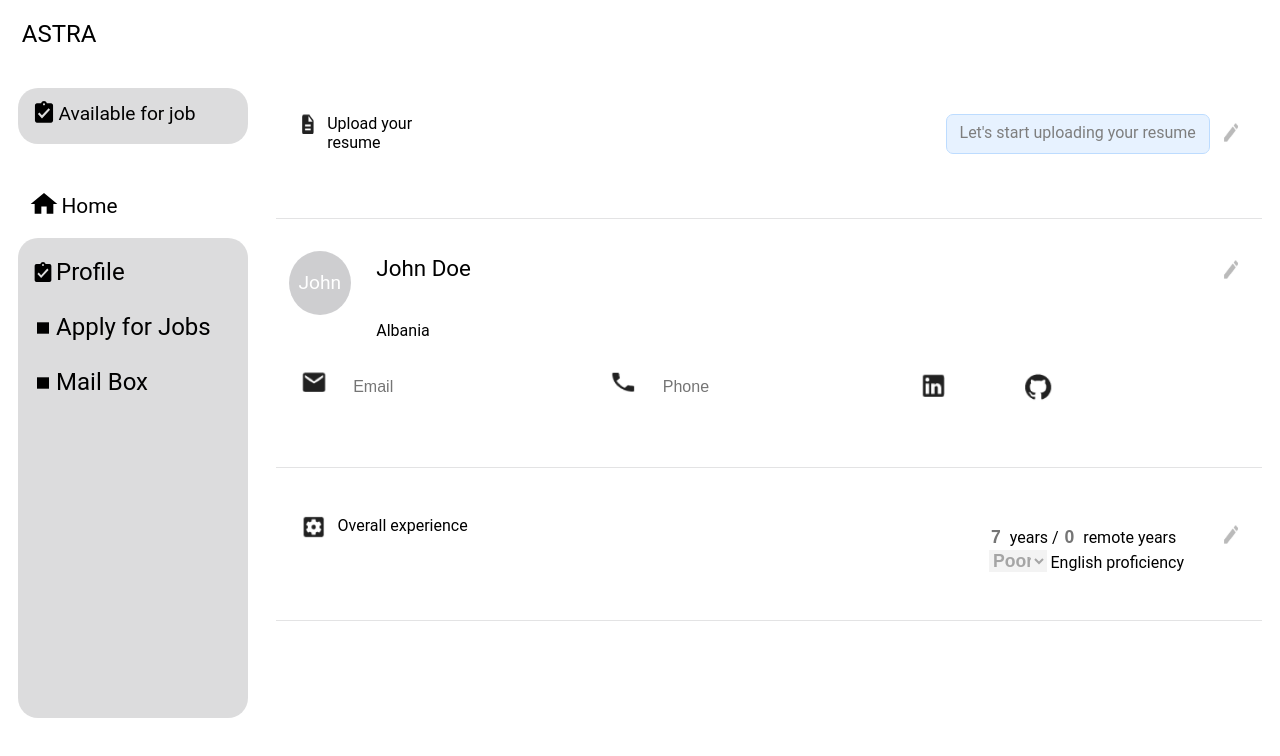
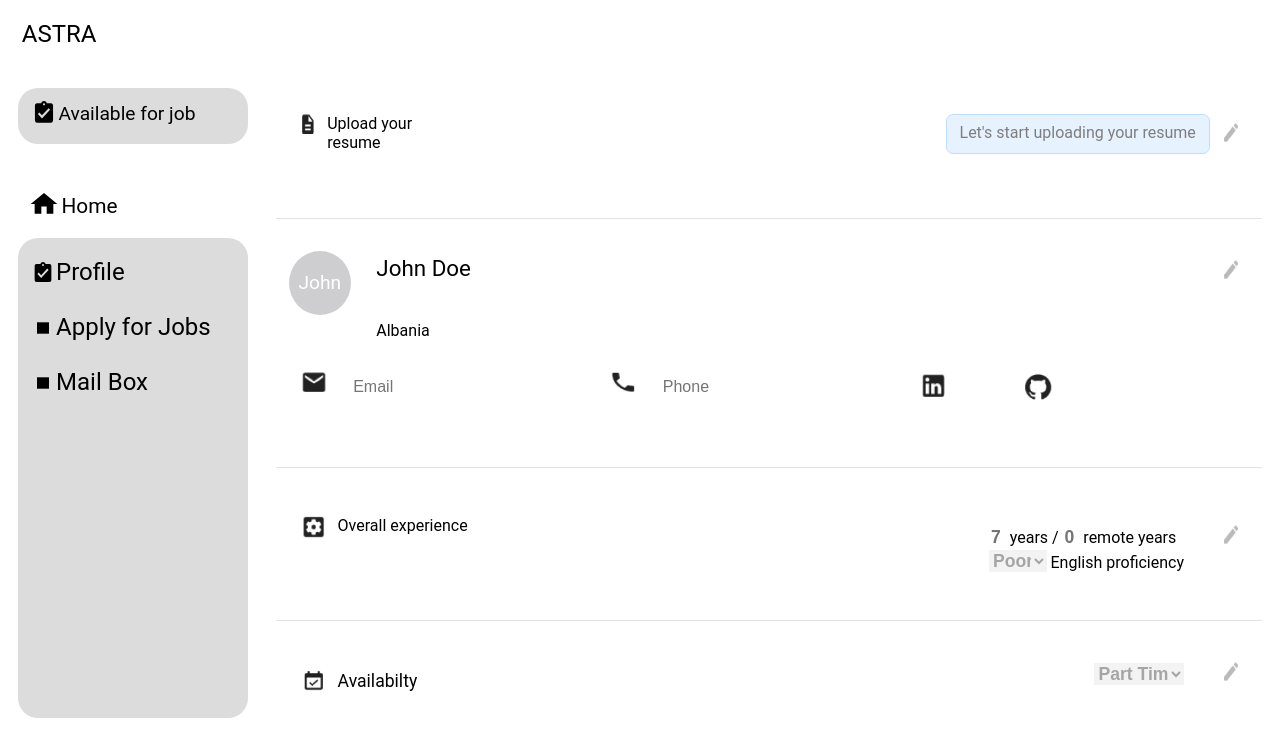
Before and after one commit to Srivastava57Harsh/SkillBoard-Assignment, a React (Create React App) app in the folder client/: page /profile in a window 1280 px wide. Shown: the top 756 px of the page. Built offline with nearby package versions, Linux system fonts and the light colour scheme.

Commit message:
:sparkles: Add static profile page
Add static profile page

```diff
--- a/client/src/profile.css
+++ b/client/src/profile.css
@@ -193,3 +193,36 @@
   border: none;
   outline: none;
 }
+
+.text3 {
+  margin-left: 1vw;
+  margin-top: 0.3vh;
+  font-size: 1.1rem;
+  width: 4.5vw;
+  border: none;
+  outline: none;
+}
+
+.availability {
+  margin-top: 4vh;
+  display: grid;
+  grid-template-columns: repeat(2, 1fr);
+  height: 15vh;
+  border-bottom: 1px solid #8f8f9440;
+}
+
+.availabilitycontainer {
+  position: absolute;
+  right: 3vw;
+  margin-left: 15vw;
+  display: flex;
+}
+
+.availabiltyInput {
+  margin-top: 0.2vh;
+  font-weight: bold;
+  font-size: 1.1rem;
+  width: 7vw;
+  border: none;
+  outline: none;
+}
--- a/client/src/profile.tsx
+++ b/client/src/profile.tsx
@@ -53,7 +53,7 @@ export default function Profile() {
               <input className="yearInput" placeholder="7"></input> years /{" "}
               <input className="yearInput" placeholder="0"></input> remote years
               <br />
-              <select placeholder="Average" className="englishInput" disabled>
+              <select className="englishInput" disabled>
                 <option value="">Poor</option>
                 <option value="">Average</option>
                 <option value="">Professional</option>
@@ -63,6 +63,21 @@ export default function Profile() {
             <img src="./edit.png" className="icons2" />
           </div>
         </div>
+        <div className="availability">
+          <label className="experienceLabel">
+            <img src="./availability.png" className="icons6" />
+            <p className="text3">Availabilty</p>
+          </label>
+          <div className="availabilitycontainer">
+            <div className="years">
+              <select className="availabiltyInput" disabled>
+                <option value="">Part Time</option>
+                <option value="">Full Time</option>
+              </select>
+            </div>
+            <img src="./edit.png" className="icons2" />
+          </div>
+        </div>
       </div>
     </div>
   );
```
